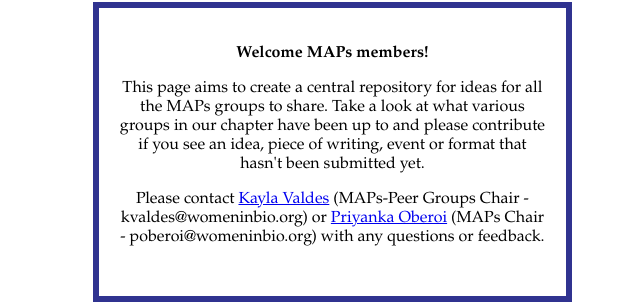
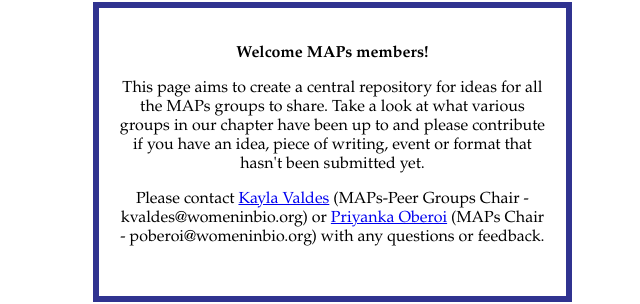
Before and after one commit to prioberoi/WomenInBio-MAPs-website, a plain HTML site: page index.html in a window 1280 px wide. Shown: the part 406-710 px from the top of the page, 640-1280 px from the left. Drawn offline with Linux system fonts and the light colour scheme; no server answers.

Commit message:
small edit to index.html text

```diff
--- a/index.html
+++ b/index.html
@@ -40,7 +40,7 @@
 			</div>
 			<div id="description" class="fluid">
 				<p><b>Welcome MAPs members!</b></p>
-				<p>This page aims to create a central repository for ideas for all the MAPs groups to share. Take a look at what various groups in our chapter have been up to and please contribute if you see an idea, piece of writing, event or format that hasn't been submitted yet.</p>
+				<p>This page aims to create a central repository for ideas for all the MAPs groups to share. Take a look at what various groups in our chapter have been up to and please contribute if you have an idea, piece of writing, event or format that hasn't been submitted yet.</p>
 				<p>Please contact <a href="mailto:kvaldes@womeninbio.org" target="_top">Kayla Valdes</a> (MAPs-Peer Groups Chair - kvaldes@womeninbio.org) or <a href="mailto:poberoi@womeninbio.org" target="_top">Priyanka Oberoi</a> (MAPs Chair - poberoi@womeninbio.org) with any questions or feedback.</p>
 			</div>
 		</div>
```
